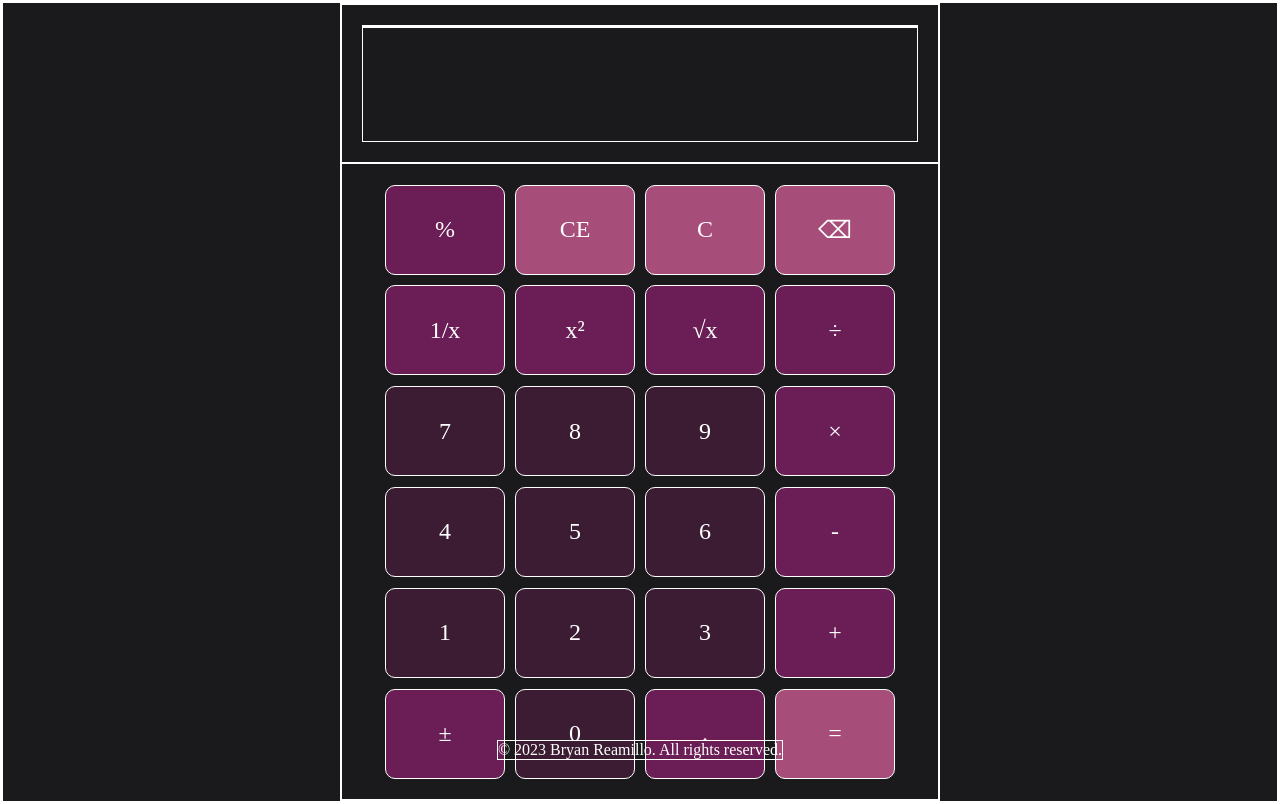
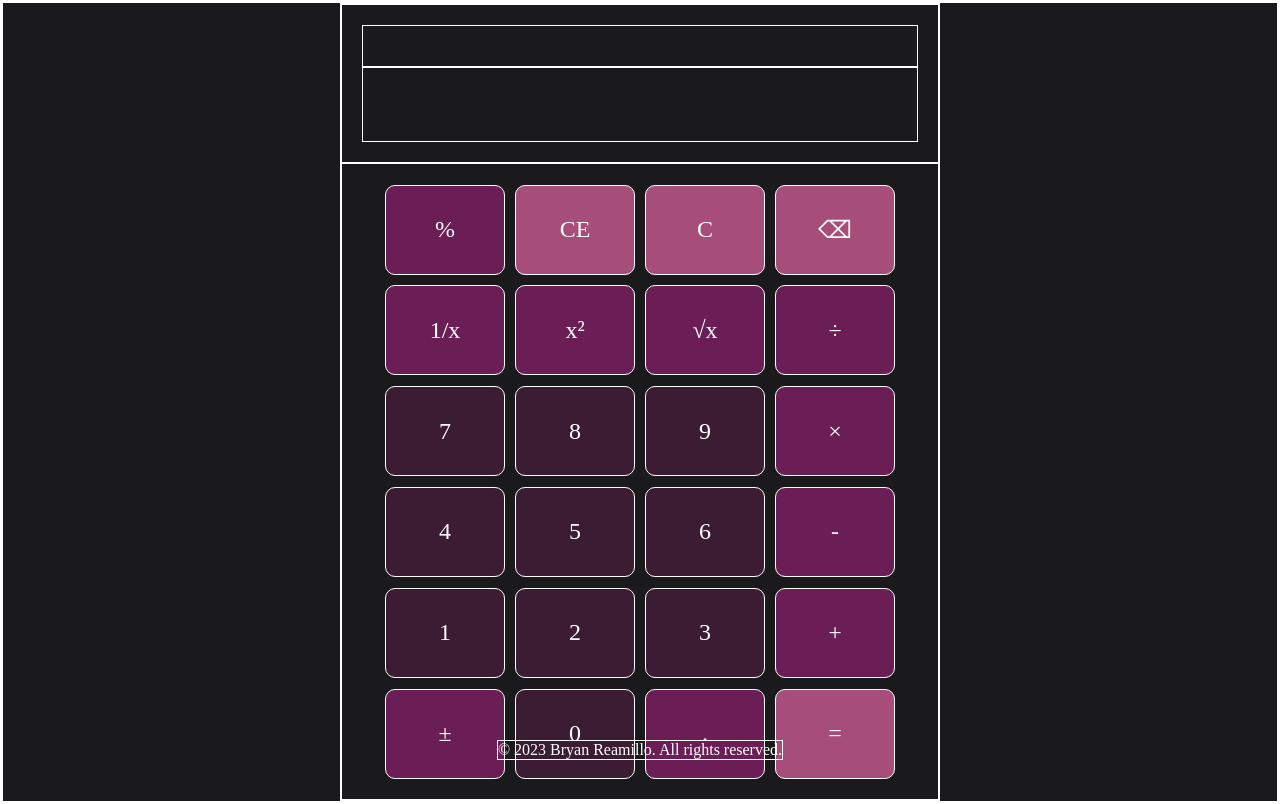
Before and after one commit to Bleu24/calculator, a website: page index.html in a window 1280 px wide. Drawn offline with Linux system fonts and the light colour scheme.

Commit message:
style: update mini screen styles in calculator for better layout and alignment

```diff
--- a/styles.css
+++ b/styles.css
@@ -45,8 +45,14 @@
     gap: 10px;
 }
 
-.calculator__screen-history {
+.calculator__screen-mini {
     flex-basis: 30%;
+    flex-grow: 0;
+    display: flex;
+    justify-content: flex-end;
+    align-items: center;
+    padding: 20px;
+    font-size: 15px;
 }
 
 .calculator__screen-current {
```
